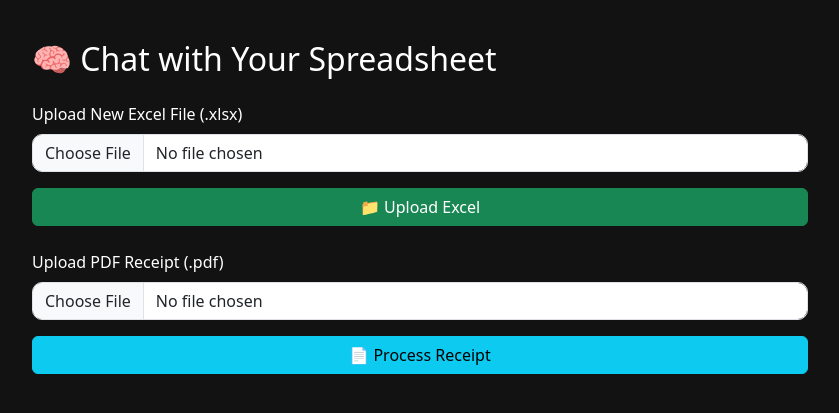
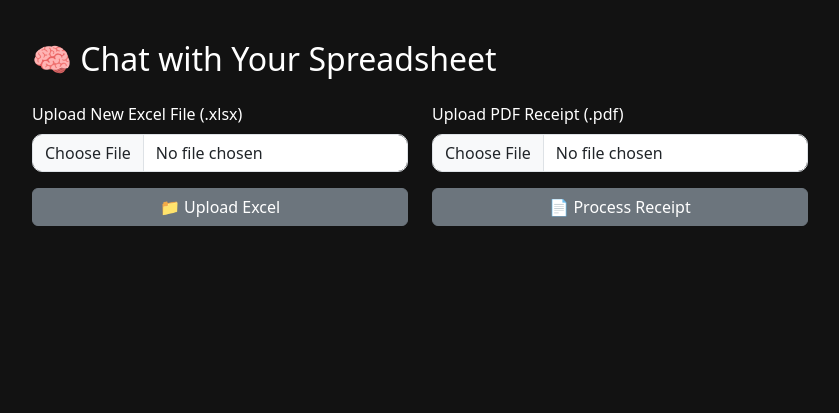
Before and after one commit to hkapur/excel-at-sheets, a Flask app: page / in a window 1280 px wide. Shown: the top 413 px of the page, without its empty margins (220-1059 px from the left). Run offline with Flask 3, Linux system fonts and the light colour scheme; some libraries are stand-ins or nearby versions.

Commit message:
Added new index file

```diff
--- a/templates/index.html
+++ b/templates/index.html
@@ -22,23 +22,28 @@
     </div>
     {% endif %}
 
+    <div class="row mb-4">
       <!-- Upload Form (Excel) -->
-    <form id="uploadForm" method="post" enctype="multipart/form-data" action="/" class="mb-4">
+      <div class="col-md-6 mb-4 mb-md-0">
+        <form id="uploadForm" method="post" enctype="multipart/form-data" action="/">
           <div class="mb-3">
             <label for="file" class="form-label">Upload New Excel File (.xlsx)</label>
-        <input type="file" class="form-control" id="file" name="file" required>
+            <input type="file" class="form-control bg-white text-dark" id="file" name="file" required>
           </div>
-      <button type="submit" class="btn btn-success w-100">📁 Upload Excel</button>
+          <button type="submit" class="btn btn-secondary w-100">📁 Upload Excel</button>
         </form>
-
+      </div>
       <!-- PDF Receipt Upload Form -->
-    <form id="receiptUploadForm" method="post" enctype="multipart/form-data" action="/process_receipt" class="mb-4 mt-4">
+      <div class="col-md-6">
+        <form id="receiptUploadForm" method="post" enctype="multipart/form-data" action="/process_receipt">
           <div class="mb-3">
             <label for="receipt_file" class="form-label">Upload PDF Receipt (.pdf)</label>
-        <input type="file" class="form-control" id="receipt_file" name="receipt_file" accept="application/pdf" required>
+            <input type="file" class="form-control bg-white text-dark" id="receipt_file" name="receipt_file" accept="application/pdf" required>
           </div>
-      <button type="submit" class="btn btn-info w-100">📄 Process Receipt</button>
+          <button type="submit" class="btn btn-secondary w-100">📄 Process Receipt</button>
         </form>
+      </div>
+    </div>
 
     {% if file_uploaded %}
     <!-- Chat Interface -->
```
Also changed, not shown: static/generated_charts/chart_2562544b-b829-438c-98e6-f8415b3cd4c7.png (deleted), static/generated_charts/expense_pie_b089394e-1144-46aa-a452-bfb8e01be212.png (deleted). Lines whose indentation alone changed are shown as unchanged.
